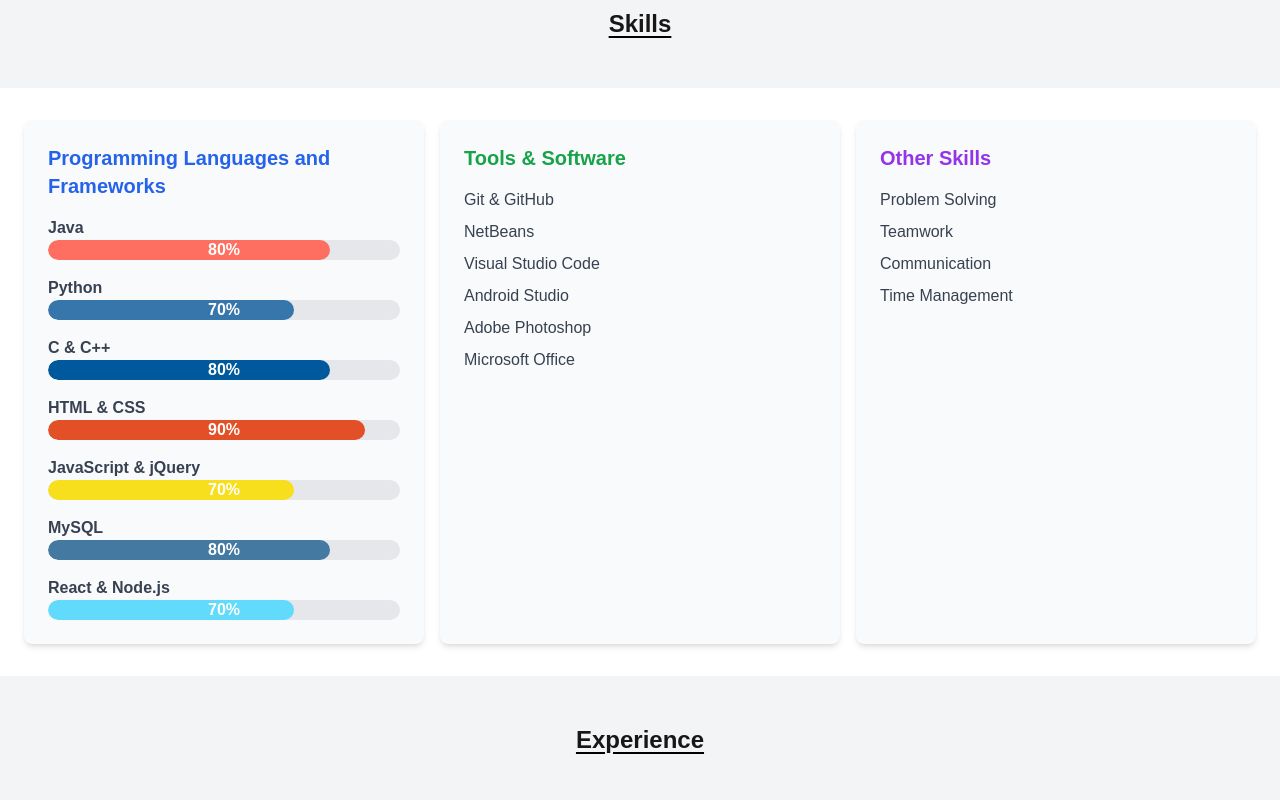
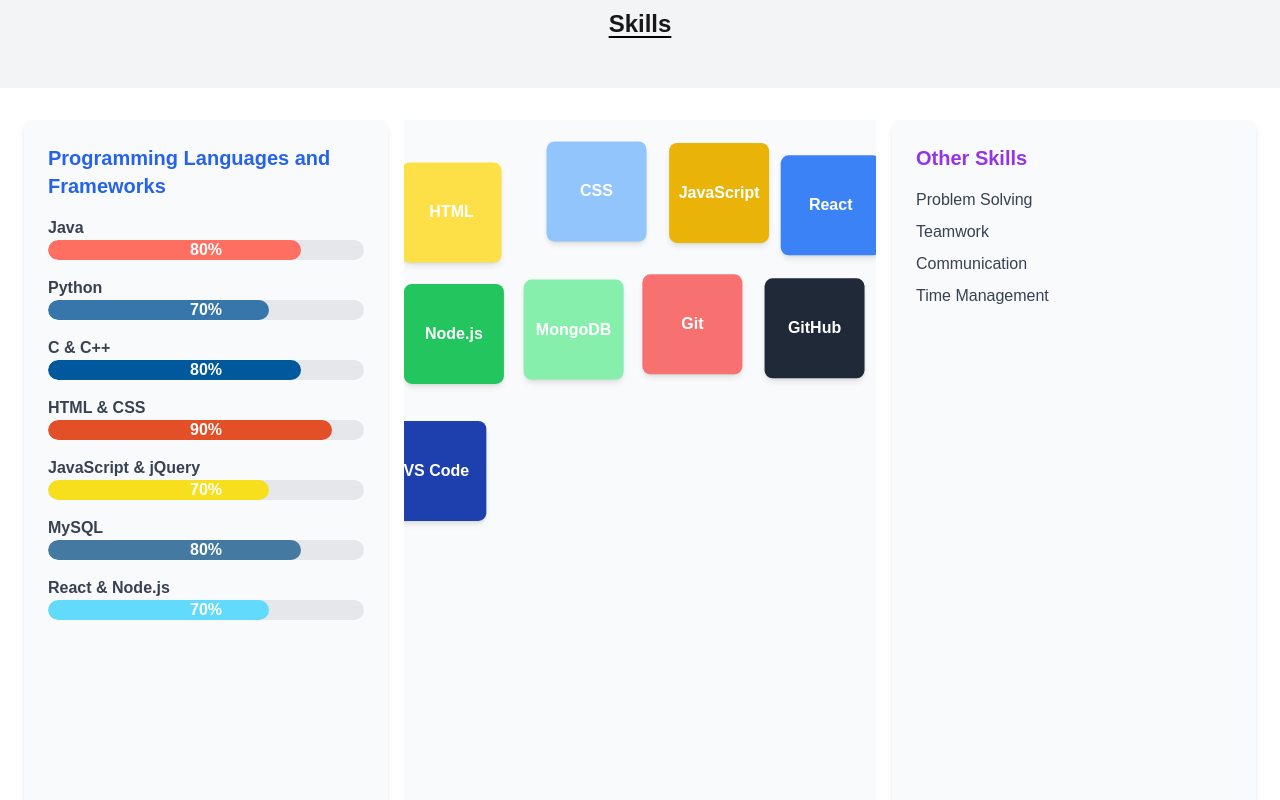
Before and after one commit to ZahidX/portfolio, a Next.js app in the folder portfolio/: page / in a window 1280 px wide. Shown: the part 1060-1860 px from the top of the page. Built offline with nearby package versions, Linux system fonts and the light colour scheme.

Commit message:
magic animation

```diff
--- /dev/null
+++ b/portfolio/app/components/Skillcompo.js
@@ -0,0 +1,56 @@
+"use client";
+
+import React, { useEffect, useRef } from "react";
+
+export default function SkillsSection() {
+  const skills = [
+    { name: "HTML", color: "bg-yellow-300" },
+    { name: "CSS", color: "bg-blue-300" },
+    { name: "JavaScript", color: "bg-yellow-500" },
+    { name: "React", color: "bg-blue-500" },
+    { name: "Node.js", color: "bg-green-500" },
+    { name: "MongoDB", color: "bg-green-300" },
+    { name: "Git", color: "bg-red-400" },
+    { name: "GitHub", color: "bg-gray-800" },
+    { name: "VS Code", color: "bg-blue-800" },
+  ];
+
+  return (
+    <div className="relative min-h-screen bg-gray-50 py-10 overflow-hidden">
+      <style>{`
+        @keyframes float {
+          0%, 100% {
+            transform: translate(0, 0);
+          }
+          25% {
+            transform: translate(20px, -20px);
+          }
+          50% {
+            transform: translate(-20px, 20px);
+          }
+          75% {
+            transform: translate(-10px, -10px);
+          }
+        }
+        .floating {
+          animation: float 5s ease-in-out infinite;
+        }
+      `}</style>
+      <div className="max-w-5xl mx-auto grid grid-cols-2 md:grid-cols-3 lg:grid-cols-4 gap-6 relative">
+        {skills.map((skill, index) => (
+          <div
+            key={index}
+            className={`flex items-center justify-center p-4 rounded-lg shadow-md ${skill.color} floating`}
+            style={{
+              width: "100px",
+              height: "100px",
+              animationDelay: `${index * 0.5}s`,
+            }}
+          >
+            <p className="text-center text-white font-semibold">{skill.name}</p>
+          </div>
+        ))}
+      </div>
+    </div>
+  );
+}
--- a/portfolio/app/pages/Extra.js
+++ b/portfolio/app/pages/Extra.js
@@ -58,7 +58,7 @@
   ];
 
   return (
-    <div className="relative min-h-screen bg-gray-300 overflow-x-hidden">
+    <div className="relative min-h-screen bg-gray-200 overflow-x-hidden">
       {/* Page Heading */}
       <div className="relative z-10">
         <h1 className="pt-12 pb-4 font-bold text-3xl text-center underline underline-offset-4 decoration-blue-600">
--- a/portfolio/app/pages/Skill.js
+++ b/portfolio/app/pages/Skill.js
@@ -1,13 +1,15 @@
 "use client";
 import { useEffect } from "react";
+import Skillcompo from "../components/Skillcompo";
 
 export default function SkillPage() {
   useEffect(() => {
-    const progressBars = document.querySelectorAll('.progress-bar');
+    const progressBars = document.querySelectorAll(".progress-bar");
 
     // Initialize IntersectionObserver
-    const observer = new IntersectionObserver((entries, observer) => {
-      entries.forEach(entry => {
+    const observer = new IntersectionObserver(
+      (entries, observer) => {
+        entries.forEach((entry) => {
           const progressBar = entry.target;
           if (entry.isIntersecting) {
             // When the progress bar comes into view, animate it
@@ -19,13 +21,15 @@
             observer.observe(progressBar);
           } else {
             // Reset width if the progress bar goes out of view
-          progressBar.style.width = '0%';
+            progressBar.style.width = "0%";
           }
         });
-    }, { threshold: 0.5 }); // Trigger when 50% of the bar is in view
+      },
+      { threshold: 0.5 }
+    ); // Trigger when 50% of the bar is in view
 
     // Observe all progress bars
-    progressBars.forEach(progressBar => {
+    progressBars.forEach((progressBar) => {
       observer.observe(progressBar);
     });
 
@@ -52,7 +56,6 @@
             <div>
               <div className="flex justify-between text-gray-700">
                 <span className="font-semibold">Java</span>
-
               </div>
               <div className="w-full bg-gray-200 h-5 rounded-full overflow-hidden relative">
                 <div
@@ -70,7 +73,6 @@
             <div>
               <div className="flex justify-between text-gray-700">
                 <span className="font-semibold">Python</span>
-
               </div>
               <div className="w-full bg-gray-200 h-5 rounded-full overflow-hidden relative">
                 <div
@@ -88,7 +90,6 @@
             <div>
               <div className="flex justify-between text-gray-700">
                 <span className="font-semibold">C & C++</span>
-
               </div>
               <div className="w-full bg-gray-200 h-5 rounded-full overflow-hidden relative">
                 <div
@@ -106,7 +107,6 @@
             <div>
               <div className="flex justify-between text-gray-700">
                 <span className="font-semibold">HTML & CSS</span>
-
               </div>
               <div className="w-full bg-gray-200 h-5 rounded-full overflow-hidden relative">
                 <div
@@ -124,7 +124,6 @@
             <div>
               <div className="flex justify-between text-gray-700">
                 <span className="font-semibold">JavaScript & jQuery</span>
-
               </div>
               <div className="w-full bg-gray-200 h-5 rounded-full overflow-hidden relative">
                 <div
@@ -142,7 +141,6 @@
             <div>
               <div className="flex justify-between text-gray-700">
                 <span className="font-semibold">MySQL</span>
-
               </div>
               <div className="w-full bg-gray-200 h-5 rounded-full overflow-hidden relative">
                 <div
@@ -160,7 +158,6 @@
             <div>
               <div className="flex justify-between text-gray-700">
                 <span className="font-semibold">React & Node.js</span>
-
               </div>
               <div className="w-full bg-gray-200 h-5 rounded-full overflow-hidden relative">
                 <div
@@ -176,22 +173,13 @@
           </div>
         </div>
 
-        {/* Tools & Software */}
-        <div className="flex-1 bg-gray-50 shadow-md p-6 rounded-lg">
-          <h2 className="text-xl font-bold mb-4 text-green-600">Tools & Software</h2>
-          <div className="text-gray-700 space-y-2">
-            <p>Git & GitHub</p>
-            <p>NetBeans</p>
-            <p>Visual Studio Code</p>
-            <p>Android Studio</p>
-            <p>Adobe Photoshop</p>
-            <p>Microsoft Office</p>
-          </div>
-        </div>
+        <Skillcompo />
 
         {/* Other Skills */}
         <div className="flex-1 bg-gray-50 shadow-md p-6 rounded-lg">
-          <h2 className="text-xl font-bold mb-4 text-purple-600">Other Skills</h2>
+          <h2 className="text-xl font-bold mb-4 text-purple-600">
+            Other Skills
+          </h2>
           <div className="text-gray-700 space-y-2">
             <p>Problem Solving</p>
             <p>Teamwork</p>
--- a/portfolio/tailwind.config.mjs
+++ b/portfolio/tailwind.config.mjs
@@ -15,6 +15,7 @@
         c_cpp: "#00599C",
         html_css: "#E34F26",
         js_jquery: "#F7DF1E",
+        customDarkBlue: "#21434E",
         mysql: "#4479A1",
         react_node: "#61DAFB",
       },
```
Lines whose indentation alone changed are shown as unchanged.
